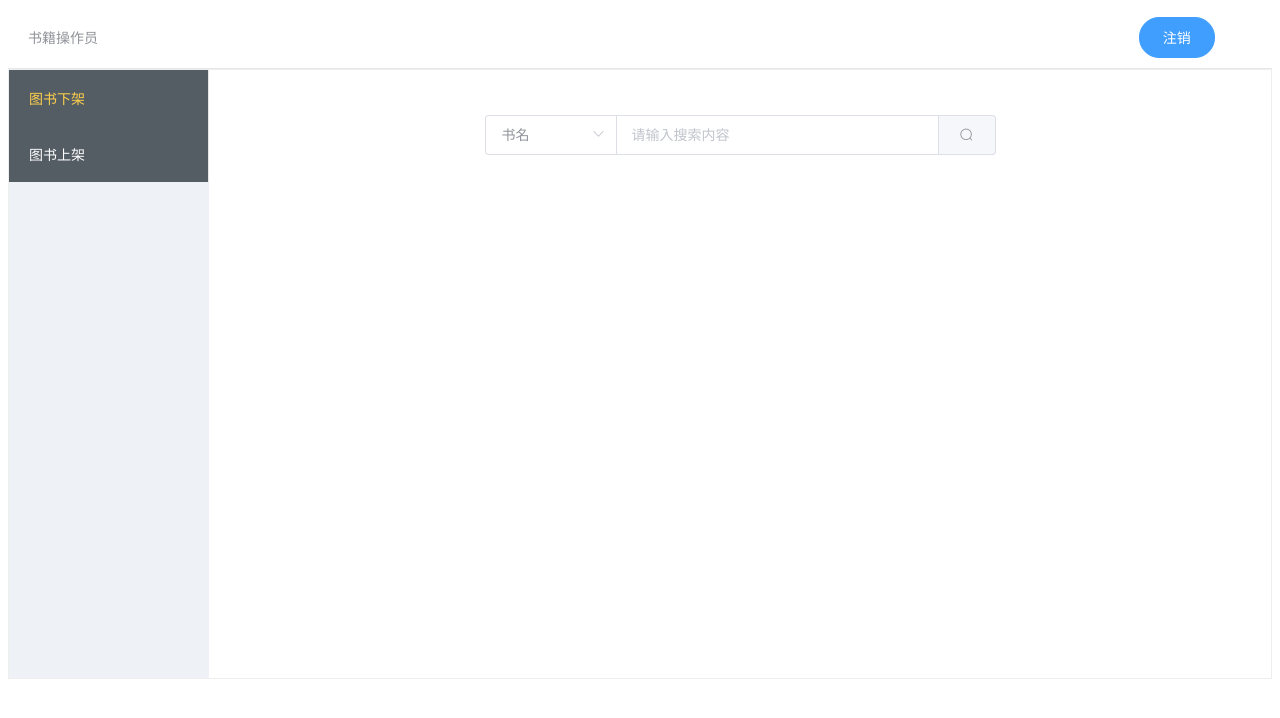
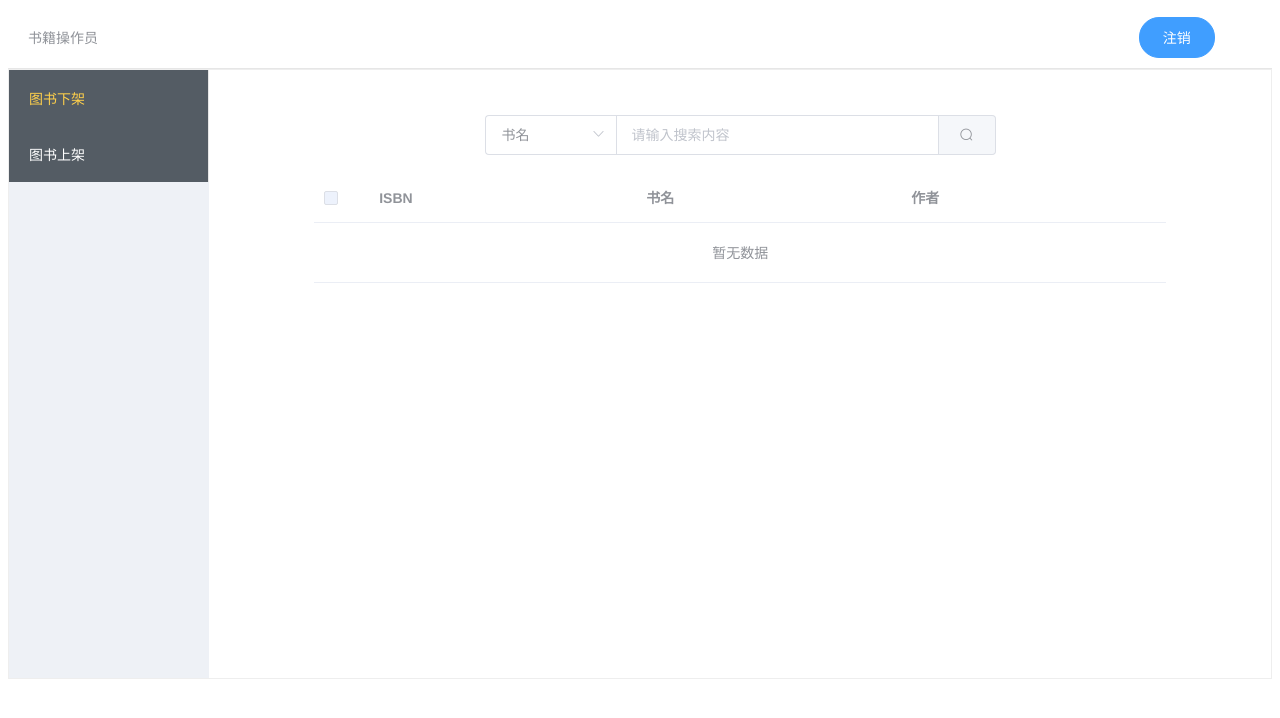
Before and after one commit to scuteam/Library_4, a Vue app in the folder frontend/: page /#/book_manage/1 in a window 1280 px wide. Shown: the top 718 px of the page. Built offline with nearby package versions, Linux system fonts and the light colour scheme; no server answers.

Commit message:
fix some known bug

```diff
--- a/frontend/src/components/templates/NavTitleBar.vue
+++ b/frontend/src/components/templates/NavTitleBar.vue
@@ -2,7 +2,7 @@
   <div>
     <el-row>
       <el-menu theme="dark" class="top-menu" mode="horizontal" >
-        <el-menu-item index="1" id="navTitle">{{titleText}}</el-menu-item>
+        <el-menu-item index="1" id="navTitle" @click="backHome">{{titleText}}</el-menu-item>
         <el-col :span="1" :offset="19">
             <el-menu-item index="2" id="nav_button"><el-button type="primary" round @click="handleClick">{{buttonText}}</el-button></el-menu-item>
           </el-col>
@@ -37,6 +37,12 @@
             })
           this.$router.push('/')
         }
+      },
+      backHome () {
+        if (this.titleText === '网上图书管理系统') {
+          console.log('click home')
+          this.$router.push('/')
+        }
       }
     }
   }
--- a/frontend/src/components/views/BookManage.vue
+++ b/frontend/src/components/views/BookManage.vue
@@ -108,7 +108,7 @@
         <el-row v-show="bookRemoveVisible" id="book-remove">
           <el-col :span="20" :offset="2">
             <el-table
-              v-show="tableData.length !== 0"
+              v-show="bookRemoveVisible"
               ref="multiSelectionTable"
               :data="tableData"
               @selection-change="handleSelectionChange">
@@ -332,7 +332,14 @@
         console.log('selection change === end ===')
       },
       handleQueryResultShow (bookList) {
+        if (bookList.length === 0) {
+          this.$message.info('无相关书籍')
+          for (let i = 0; i < this.tableData.length; i++) {
+            this.tableData.pop()
+          }
+        }
         this.tableData.length = 0 // clear the tableData
+        console.log('after searching from server')
         for (let i = 0; i < bookList.length; i++) {
           let tmpBook = {
             ISBN: bookList[i].ISBN,
@@ -341,6 +348,7 @@
           }
           this.tableData.push(tmpBook)
         }
+        console.log('the tableData is ', this.tableData)
       },
       deal_create_book () {
         let newBook = {
@@ -364,7 +372,7 @@
                 message: '上架成功!'
               })
               console.log('image url is' + this.bookImageUrl)
-            // TODO: should clear the data?
+              this.deal_clear_info()
             } else if (res.data.createStatus === 500) {
               this.$message.error('上架失败')
             }
@@ -404,6 +412,17 @@
             console.log('deleting a book, got error, error msg: === end ===')
           })
         }
+      },
+      deal_clear_info () {
+        this.bookISBN = ''
+        this.bookName = ''
+        this.bookAuthor = ''
+        this.bookPublisher = ''
+        this.bookNumber = ''
+        this.bookIntroduction = ''
+        this.bookImageUrl = ''
+        this.bookAddVisible = true
+        this.bookRemoveVisible = false
       }
     }
   }
```
Also changed, not shown: 2 other files (tests, documents, lock files or other folders).
